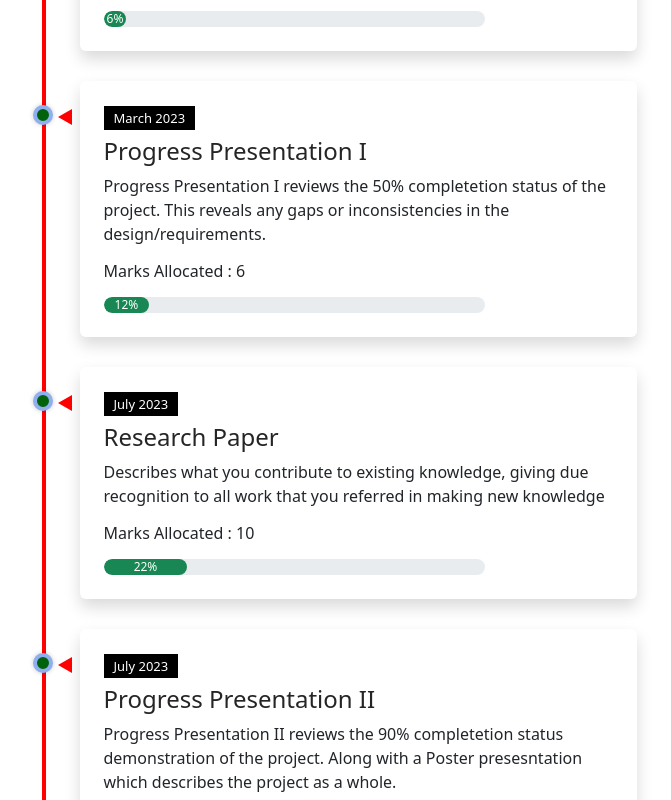
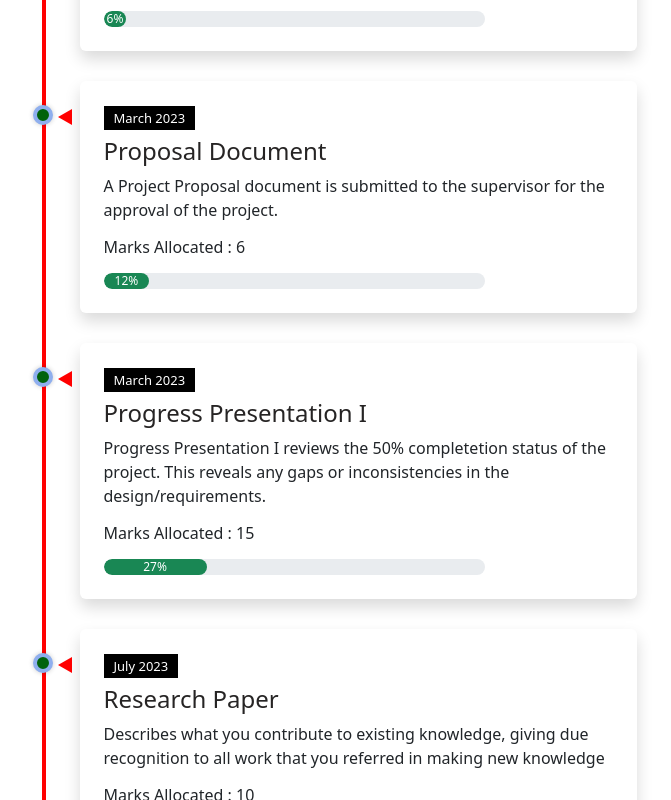
Before and after one commit to Kamindu99/Audiobook_Platform-Research_Website, a React (Create React App) app: page / in a window 1280 px wide. Shown: the part 5600-6400 px from the top of the page, without its empty margins (294-965 px from the left). Built offline with nearby package versions, Linux system fonts and the light colour scheme; the HTML template or start-up script is replaced by a standard one.

Commit message:
add time lines

```diff
--- a/src/Pages/TimeLines.tsx
+++ b/src/Pages/TimeLines.tsx
@@ -4,58 +4,65 @@ function TimeLines() {
 
     const timelines = [
         {
-            name: 'Project Proposal',
+            name: 'Proposal Presentation',
             date: 'March 2023',
             progress: '6%',
             mark: '6',
             description: 'A Project Proposal is presented to potential sponsors or clients to receive funding or get your project approved.'
         },
         {
-            name: 'Progress Presentation I',
+            name: 'Proposal Document',
             date: 'March 2023',
             progress: '12%',
             mark: '6',
+            description: 'A Project Proposal document is submitted to the supervisor for the approval of the project.'
+        },
+        {
+            name: 'Progress Presentation I',
+            date: 'March 2023',
+            progress: '27%',
+            mark: '15',
             description: 'Progress Presentation I reviews the 50% completetion status of the project. This reveals any gaps or inconsistencies in the design/requirements.'
         },
         {
             name: 'Research Paper',
             date: 'July 2023',
-            progress: '22%',
+            progress: '37%',
             mark: '10',
             description: 'Describes what you contribute to existing knowledge, giving due recognition to all work that you referred in making new knowledge'
         },
         {
             name: 'Progress Presentation II',
             date: 'July 2023',
-            progress: '40%',
+            progress: '55%',
             mark: '18',
             description: 'Progress Presentation II reviews the 90% completetion status demonstration of the project. Along with a Poster presesntation which describes the project as a whole.'
         },
         {
             name: 'Website Assessment',
             date: 'July 2023',
-            progress: '42%',
+            progress: '57%',
             mark: '2',
             description: 'The Website helps to promote our research project and reveals all details related to the project.'
         },
         {
             name: 'Logbook',
             date: 'July 2023',
-            progress: '45%',
+            progress: '60%',
             mark: '3',
             description: 'Status of the project is validated through the Logbook. This also includes, Status documents 1 & 2.'
         },
         {
             name: 'Final Report',
             date: 'July 2023',
-            progress: '64%',
-            mark: '19',
+            progress: '80%',
+            mark: '20',
             description: 'Final Report evalutes the completed project done throughout the year. Marks mentioned below includes marks for Individual & group reports and also Final report.'
         },
         {
             name: 'Final Presentation & Viva',
             date: 'July 2023',
-            progress: '84%',
+            progress: '100%',
             mark: '20',
             description: 'Viva is held individually to assess each members contribution to the project.'
         }
```
